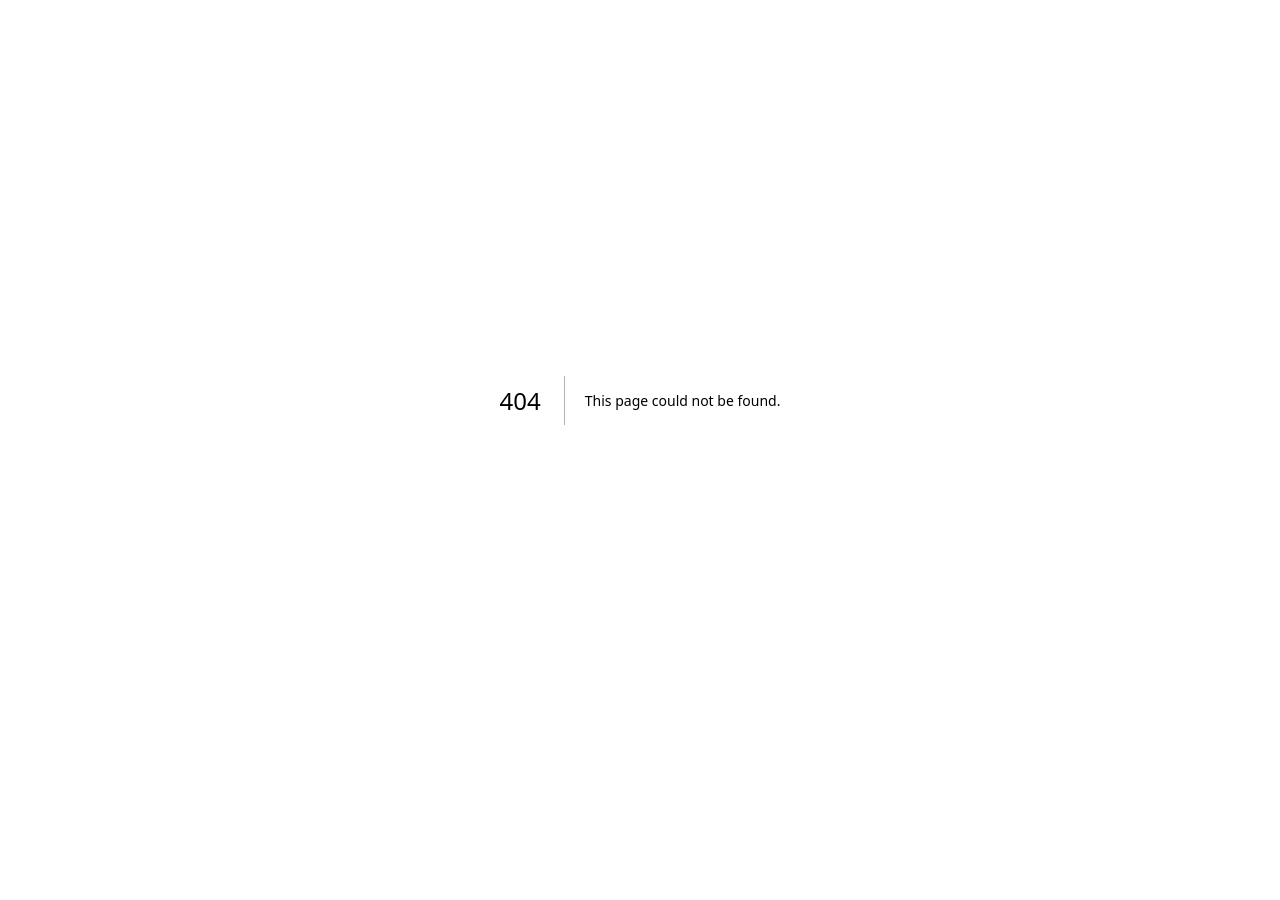
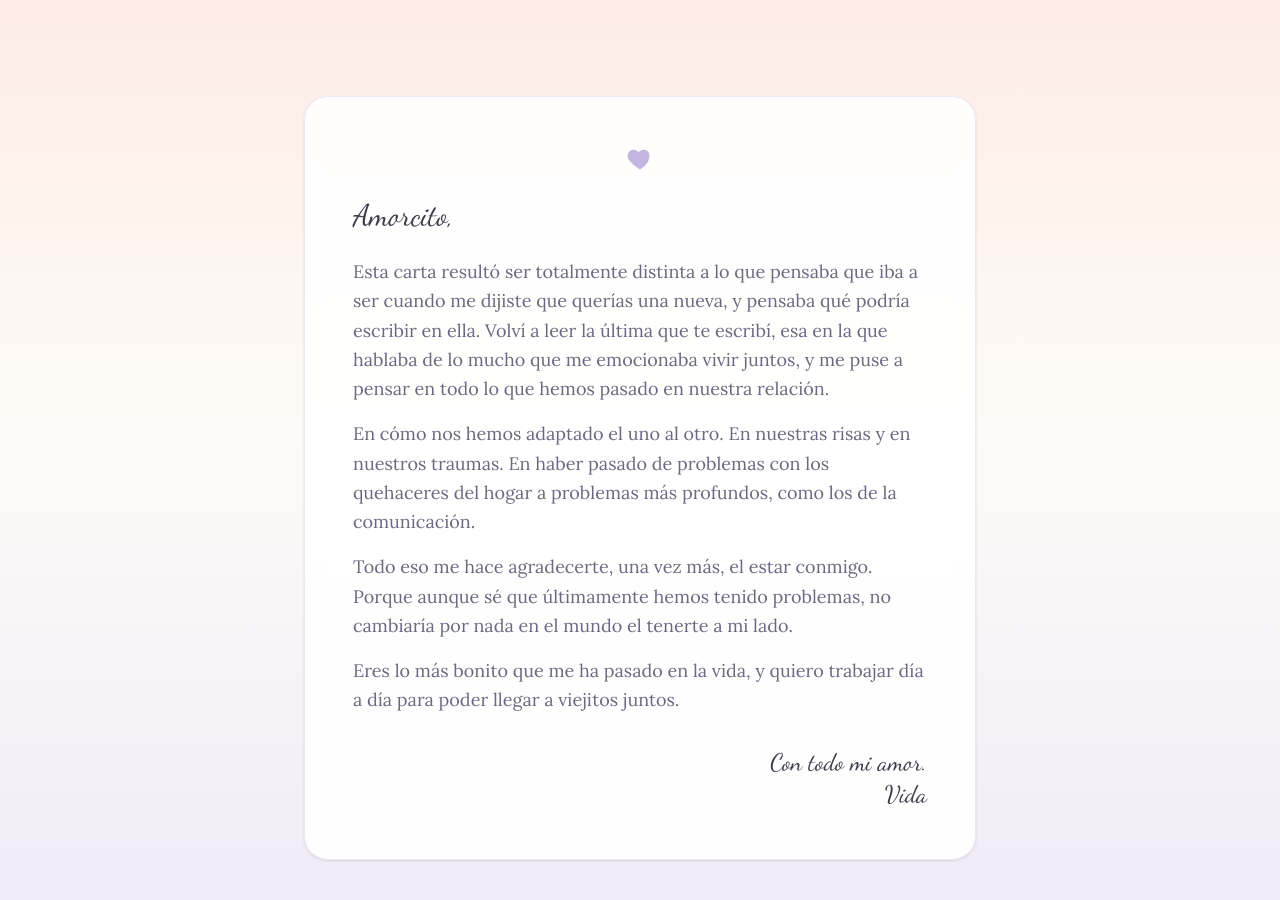
Before and after one commit to OswaldoRodriguez123/psico-yerma, a Next.js app: page /carta in a window 1280 px wide. Before the commit this address had no page. Shown: the top 900 px of the page. Before the commit the page ends 800 px from the top, so only its background shows below. Built offline with nearby package versions, Linux system fonts and the light colour scheme.

Commit message:
feat: carta privada (noindex, fuera del menu)

```diff
--- /dev/null
+++ b/src/app/carta/page.tsx
@@ -0,0 +1,47 @@
+import type { Metadata } from "next";
+import { Dancing_Script, Lora } from "next/font/google";
+import { letter } from "@/content/letter";
+import { HeartIcon } from "@/components/ui/icons";
+
+const lora = Lora({ subsets: ["latin"], variable: "--font-letter" });
+const script = Dancing_Script({ subsets: ["latin"], variable: "--font-script" });
+
+// Página privada: no se enlaza en el menú, no se indexa y no está en el sitemap.
+export const metadata: Metadata = {
+  title: { absolute: "Para ti" },
+  robots: { index: false, follow: false },
+};
+
+export default function LetterPage() {
+  return (
+    <main
+      className={`${lora.variable} ${script.variable} flex flex-1 items-center justify-center px-4 py-16 sm:py-24`}
+      style={{
+        background:
+          "linear-gradient(180deg, #fdece5 0%, #fdfbf7 45%, #efeaf8 100%)",
+      }}
+    >
+      <article className="w-full max-w-2xl rounded-3xl border border-border bg-surface/90 p-8 shadow-sm backdrop-blur sm:p-12">
+        <HeartIcon className="mx-auto h-7 w-7 text-primary" />
+
+        <p className={`${script.className} mt-6 text-3xl text-ink`}>
+          {letter.greeting}
+        </p>
+
+        <div
+          className={`${lora.className} mt-6 space-y-4 text-lg leading-relaxed text-ink-soft`}
+        >
+          {letter.paragraphs.map((paragraph) => (
+            <p key={paragraph}>{paragraph}</p>
+          ))}
+        </div>
+
+        <p
+          className={`${script.className} mt-8 text-right text-2xl whitespace-pre-line text-ink`}
+        >
+          {letter.signature}
+        </p>
+      </article>
+    </main>
+  );
+}
--- a/src/components/ui/icons.tsx
+++ b/src/components/ui/icons.tsx
@@ -86,6 +86,19 @@ export function MenuIcon({ className }: IconProps) {
   );
 }
 
+export function HeartIcon({ className }: IconProps) {
+  return (
+    <svg
+      aria-hidden="true"
+      viewBox="0 0 24 24"
+      fill="currentColor"
+      className={className}
+    >
+      <path d="M12 21s-7.5-4.6-10-9.2C.5 8.4 2.3 4.6 5.8 4.1c2-.3 3.9.7 5 2.3 1.1-1.6 3-2.6 5-2.3 3.5.5 5.3 4.3 3.8 7.7C19.5 16.4 12 21 12 21Z" />
+    </svg>
+  );
+}
+
 export function EyeIcon({ className }: IconProps) {
   return (
     <svg
--- /dev/null
+++ b/src/content/letter.ts
@@ -0,0 +1,10 @@
+export const letter = {
+  greeting: "Amorcito,",
+  paragraphs: [
+    "Esta carta resultó ser totalmente distinta a lo que pensaba que iba a ser cuando me dijiste que querías una nueva, y pensaba qué podría escribir en ella. Volví a leer la última que te escribí, esa en la que hablaba de lo mucho que me emocionaba vivir juntos, y me puse a pensar en todo lo que hemos pasado en nuestra relación.",
+    "En cómo nos hemos adaptado el uno al otro. En nuestras risas y en nuestros traumas. En haber pasado de problemas con los quehaceres del hogar a problemas más profundos, como los de la comunicación.",
+    "Todo eso me hace agradecerte, una vez más, el estar conmigo. Porque aunque sé que últimamente hemos tenido problemas, no cambiaría por nada en el mundo el tenerte a mi lado.",
+    "Eres lo más bonito que me ha pasado en la vida, y quiero trabajar día a día para poder llegar a viejitos juntos.",
+  ],
+  signature: "Con todo mi amor.\nVida",
+};
```
